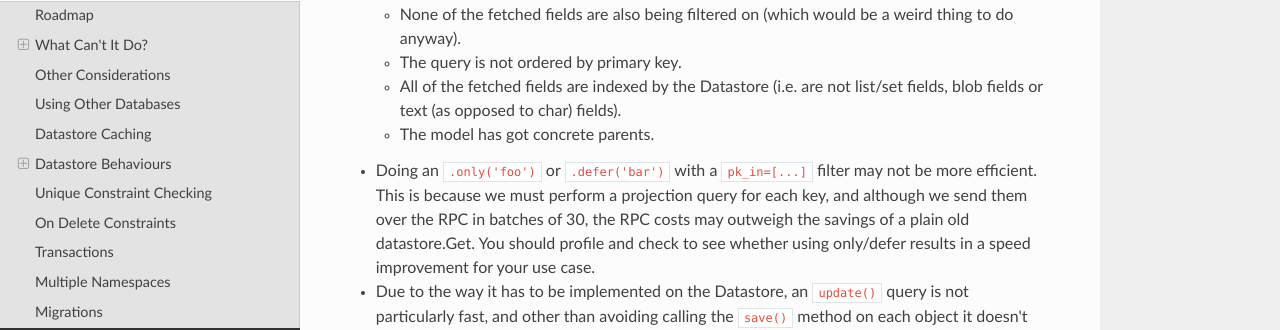
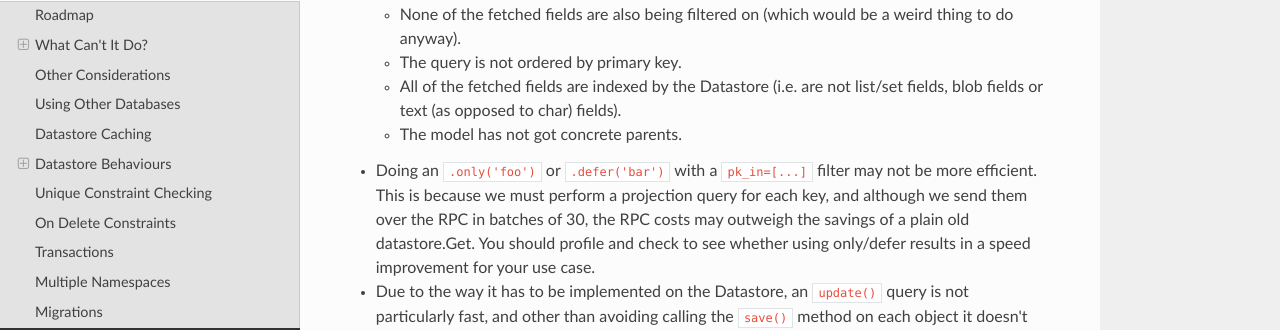
Before and after one commit to wittfabian/djangae, an MkDocs documentation site: the page built from docs/db_backend.md, in a window 1280 px wide and 900 px high, scrolled down 5320 px. Shown: the part 133-463 px from the top of the window. Built offline with MkDocs 1.6.1, drawn with Linux system fonts in a browser that asks for light colours; nearby versions of some CDN libraries; old or Windows-style settings are respelled for this version of MkDocs.

Commit message:
Fix missing "not" in docs about projection queries.

```diff
--- a/docs/db_backend.md
+++ b/docs/db_backend.md
@@ -182,7 +182,7 @@ There is also an equivalent function for ensuring the consistency of multiple it
     - None of the fetched fields are also being filtered on (which would be a weird thing to do anyway).
     - The query is not ordered by primary key.
     - All of the fetched fields are indexed by the Datastore (i.e. are not list/set fields, blob fields or text (as opposed to char) fields).
-    - The model has got concrete parents.
+    - The model has not got concrete parents.
 * Doing an `.only('foo')` or `.defer('bar')` with a `pk_in=[...]` filter may not be more efficient. This is because we must perform a projection query for each key, and although we send them over the RPC in batches of 30, the RPC costs may outweigh the savings of a plain old datastore.Get. You should profile and check to see whether using only/defer results in a speed improvement for your use case.
 * Due to the way it has to be implemented on the Datastore, an `update()` query is not particularly fast, and other than avoiding calling the `save()` method on each object it doesn't offer much speed advantage over iterating over the objects and modifying them.  However, it does offer significant integrity advantages, see [General behaviours](#general-behaviours) section above.
 * Doing filter(pk__in=Something.objects.values_list('pk', flat=True)) will implicitly evaluate the inner query while preparing to run the outer one. This means two queries, not one like SQL would do!
```
